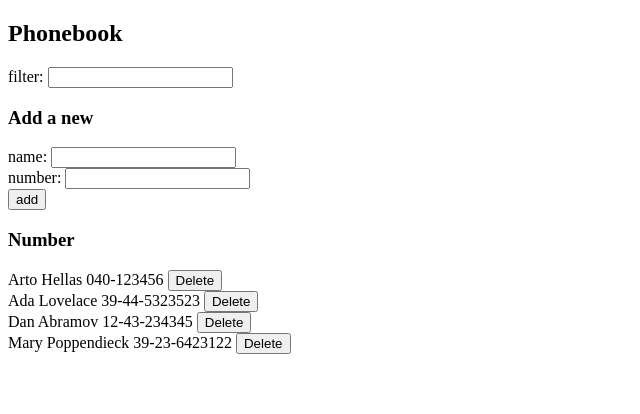
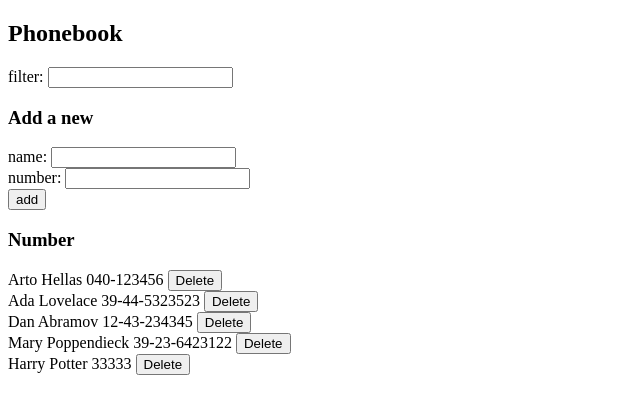
Before and after one commit to Polar8ear/Full-Stack-Open, a React (Create React App) app in the folder part2/phonebook/: page / in a window 1280 px wide. Shown: the top 414 px of the page, without its empty margins (0-640 px from the left). Built offline with nearby package versions, Linux system fonts and the light colour scheme; data requests are answered from the project's data file.

Commit message:
Part 2.20

```diff
--- a/part2/phonebook/db.json
+++ b/part2/phonebook/db.json
@@ -1,5 +1,5 @@
 {
-  "persons":[
+  "persons": [
     {
       "name": "Arto Hellas",
       "number": "040-123456",
@@ -19,6 +19,11 @@
       "name": "Mary Poppendieck",
       "number": "39-23-6423122",
       "id": 4
+    },
+    {
+      "name": "Harry Potter",
+      "number": "33333",
+      "id": 5
     }
   ]
 }
--- a/part2/phonebook/src/App.js
+++ b/part2/phonebook/src/App.js
@@ -1,5 +1,5 @@
 import React, { useEffect,useState } from 'react'
-import webService from "./services/persons"
+import dataService from "./services/persons"
 
 const Filter = ({filter,setFilter}) => {
   return(
@@ -61,7 +61,14 @@ const Details = ({persons,filter,handleDelete}) =>{
   )
 }
 
-
+const Message = ({notification}) =>{
+  if(notification===null){
+    return null
+  }
+  return(
+    <div className={`message ${notification.status}`}>{notification.message}</div>
+  )
+}
 
 
 const App = () => {
@@ -69,40 +76,52 @@ const App = () => {
   const [ newName, setNewName ] = useState('')
   const [ newNumber, setNewNumber ] = useState('')
   const [filter, setFilter] = useState('');
+  const [notification, setNotification] = useState(null);
 
   useEffect(()=>{
-    webService.getAll()
+    dataService.getAll()
          .then(data=>setPersons(data))
   },[])
 
   const addNewPerson = (event) =>{
     event.preventDefault()
     const newPerson ={name:newName,number:newNumber}
-    if(!persons.some((person)=>newName.toUpperCase()===person.name.toUpperCase())){
-      webService.update(newPerson)
+    setNewName("")
+    setNewNumber("")
+    if(!persons.some((person)=>newPerson.name.toUpperCase()===person.name.toUpperCase())){
+      dataService.update(newPerson)
            .then(data=>{
               setPersons(persons.concat(data))
+              setNotification({status:"confirmation",message:`Added ${newPerson.name}`})
+              setTimeout(()=>setNotification(null),5000)
            })
     }
-    else{
-      if(window.confirm(`${newName} is already added to the phonebook, replace the old number with a new one?`)){
+    else if(window.confirm(`${newPerson.name} is already added to the phonebook, replace the old number with a new one?`)){
         const existingPersonIndex = persons.findIndex(person=>person.name.toUpperCase()===newName.toUpperCase())
         const copyPersons=[...persons]
-        webService.changePhoneNum(persons[existingPersonIndex].id,newPerson)
+        dataService.changePhoneNum(persons[existingPersonIndex].id,newPerson)
                   .then(data=>{
-                    copyPersons[existingPersonIndex]=newPerson
+                    copyPersons[existingPersonIndex]=data
                     setPersons(copyPersons)
+                    setNotification({status:"confirmation",message:`Changed ${newPerson.name}'s number`})
+                    setTimeout(()=>setNotification(null),3000)
                   })
-      }
+                  .catch(()=>{
+                    setNotification({status:"error",message:`Information of ${newPerson.name} has already been removed from the server`})
+                    setTimeout(()=>setNotification(null),3000)
+                  })
     }
-    setNewName("")
-    setNewNumber("")
   }
 
   const handleDelete = (event,person) =>{
     if(window.confirm(`Do you want to delete ${person.name}`)){
-      webService.remove(person.id)
-      setPersons(persons.filter(existingPerson=>existingPerson.id!==person.id))
+      dataService.remove(person.id)
+                 .then( setPersons(persons.filter(existingPerson=>existingPerson.id!==person.id) ) )
+                 .catch(()=>{
+                   console.log("catched error");
+                   setNotification({status:"error",message:`Information of ${person.name} has already been removed from the server`})
+                   setTimeout(()=>setNotification(null),5000)
+                 })
     }
   }
 
@@ -110,7 +129,7 @@ const App = () => {
   return (
     <div>
       <h2>Phonebook</h2>
-
+      <Message notification={notification}/>
       <Filter filter={filter} setFilter={setFilter}/>
 
       <PersonsForm persons={persons} setPersons={setPersons}
--- a/part2/phonebook/src/index.css
+++ b/part2/phonebook/src/index.css
@@ -1,13 +1,21 @@
-body {
-  margin: 0;
-  font-family: -apple-system, BlinkMacSystemFont, 'Segoe UI', 'Roboto', 'Oxygen',
-    'Ubuntu', 'Cantarell', 'Fira Sans', 'Droid Sans', 'Helvetica Neue',
-    sans-serif;
-  -webkit-font-smoothing: antialiased;
-  -moz-osx-font-smoothing: grayscale;
+.message{
+    font-size: 30px;
+
+    background-color: rgba(131, 131, 131, 0.233);
+    padding: 10px;
+    margin-bottom: 5px;
+
+    border-style: solid;
+    border-radius: 12px;
+    border-width: 3px;
 }
 
-code {
-  font-family: source-code-pro, Menlo, Monaco, Consolas, 'Courier New',
-    monospace;
+.confirmation{
+    color: green;
+    border-color: green;
 }
+
+.error{
+    color: rgb(202, 3, 3);
+    border-color: rgb(202, 3, 3);
+}
--- a/part2/phonebook/src/index.js
+++ b/part2/phonebook/src/index.js
@@ -1,6 +1,7 @@
 import React from 'react';
 import ReactDOM from 'react-dom';
 import App from './App';
+import './index.css'
 
 ReactDOM.render(
   <React.StrictMode>
--- a/part2/phonebook/src/services/persons.js
+++ b/part2/phonebook/src/services/persons.js
@@ -11,7 +11,7 @@ const update = (newPerson) =>{
 }
 
 const remove = (id) =>{
-    axios.delete(`${URL}/${id}`)
+    return axios.delete(`${URL}/${id}`)
 }
 
 const changePhoneNum = (id,changedPerson) =>{
```
